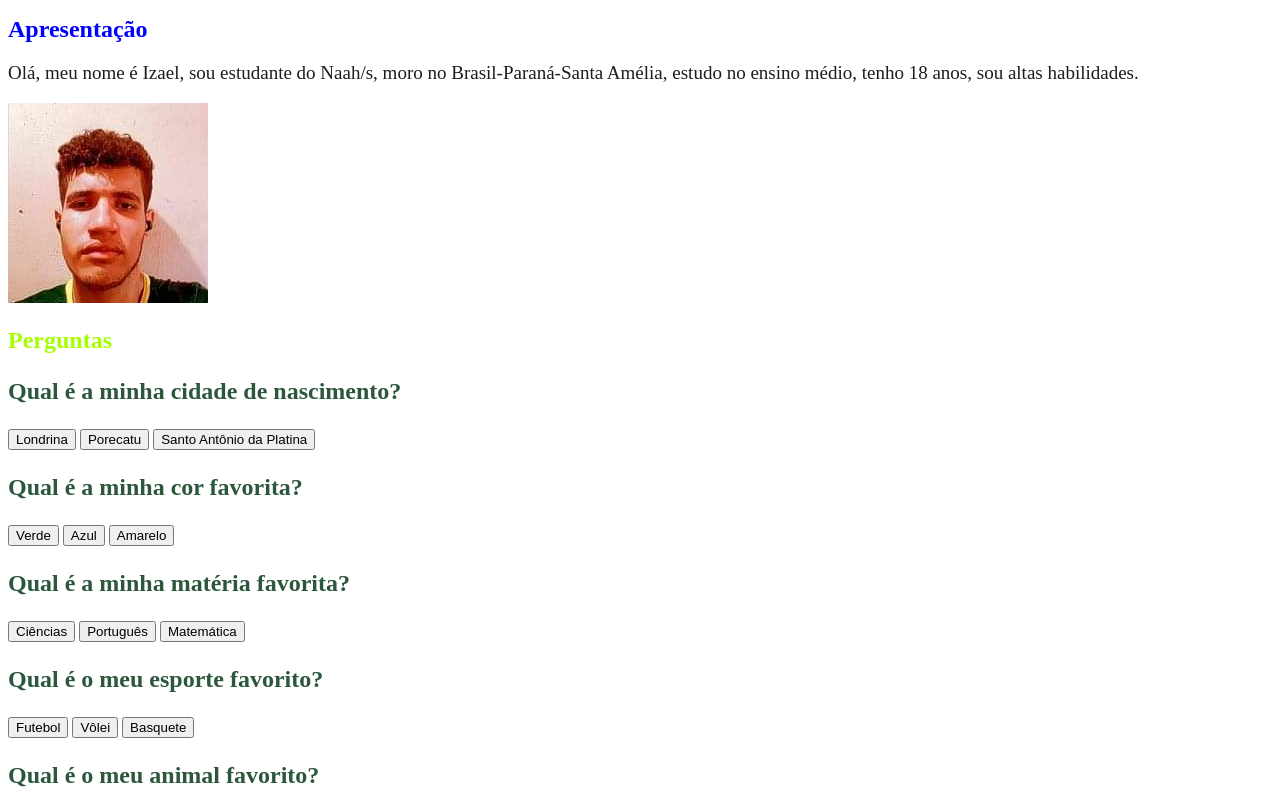
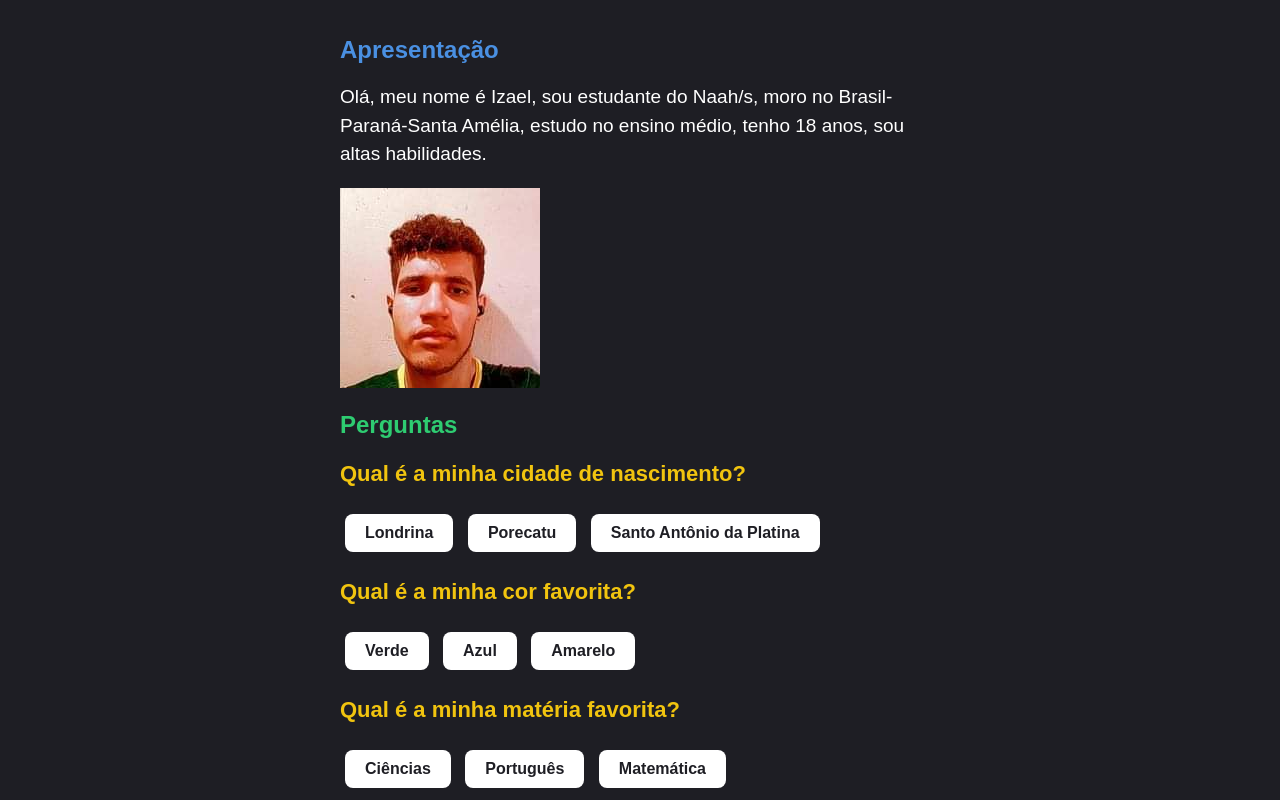
Before and after one commit to izaelcostaoficial/aula2.js, a plain HTML site: page index.html in a window 1280 px wide. Shown: the top 800 px of the page. Drawn offline with Linux system fonts and the light colour scheme.

Commit message:
Update style.css

```diff
--- a/style.css
+++ b/style.css
@@ -1,30 +1,69 @@
-/* Estilo do título principal da apresentação */
+/* Configurações básicas da página */
+body {
+  background-color: #1e1e24; /* Um fundo escuro moderno (cinza grafite) */
+  font-family: Arial, sans-serif;
+  max-width: 600px;
+  margin: 0 auto;
+  padding: 20px;
+  transition: background-color 0.4s; /* Deixa a mudança de cor do JavaScript suave */
+}
+
+/* Título Principal (Apresentação) */
 h1 {
-  color: blue;
+  color: #4a90e2; /* Um azul mais claro e moderno para destacar no fundo escuro */
   font-size: 24px;
 }
 
-/* Estilo do título "Perguntas" */
+/* Título de Perguntas */
 h2 {
-  color: rgb(166, 255, 0);
+  color: #2ecc71; /* Um verde bem vivo e visível */
   font-size: 24px;
 }
 
-/* Estilo que padroniza TODAS as suas perguntas de h3 até h6 */
-h3, h4, h5, h6 {
-  color: rgb(45, 87, 61);
-  font-size: 24px;
+/* Títulos das Perguntas (h3) */
+h3 {
+  color: #f1c40f; /* Um amarelo ouro que se destaca perfeitamente no fundo escuro */
+  font-size: 22px;
 }
 
-/* A classe que criamos para substituir o antigo h7 */
+/* Classe para substituir o antigo h7 (última pergunta) */
 .texto-destaque-rosa {
-  color: rgb(255, 0, 255);
-  font-size: 25px;
+  color: #e84393; /* Um rosa moderno e forte */
+  font-size: 22px;
   font-weight: bold;
 }
 
-/* Estilo para todos os parágrafos do seu site */
+/* Parágrafos (Apresentação) */
 p {
-  color: rgb(31, 28, 28);
+  color: #ffffff; /* Texto branco para leitura perfeita no fundo escuro */
   font-size: 19px;
+  line-height: 1.5;
 }
+
+/* TODOS OS BOTÕES DO SITE */
+button {
+  background-color: #ffffff; /* Fundo branco para os botões aparecerem bem */
+  color: #1e1e24; /* Texto do botão na cor do fundo escuro */
+  font-size: 16px;
+  font-weight: bold;
+  border: none;
+  padding: 10px 20px;
+  margin: 5px;
+  border-radius: 8px; /* Bordas arredondadas nos botões */
+  cursor: pointer;
+  transition: all 0.2s;
+}
+
+/* Efeito visual ao passar o mouse por cima do botão */
+button:hover {
+  background-color: #f1c40f; /* O botão fica amarelo ao passar o mouse */
+  transform: scale(1.05); /* O botão cresce um pouquinho */
+}
+
+/* Estilo para a mensagem de erro ou acerto do JavaScript */
+#resposta {
+  font-size: 22px;
+  font-weight: bold;
+  text-align: center;
+  margin-top: 25px;
+}
```
